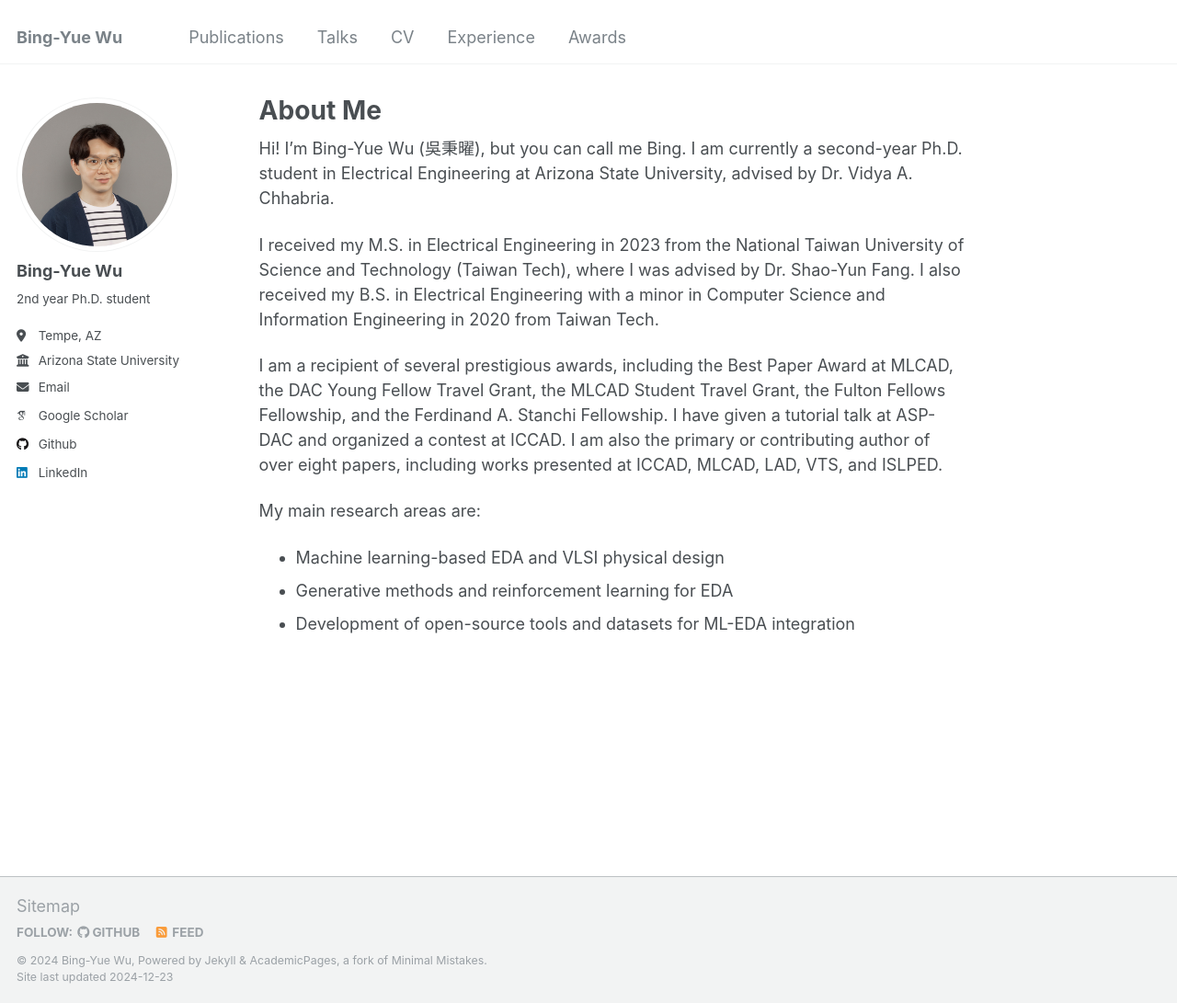
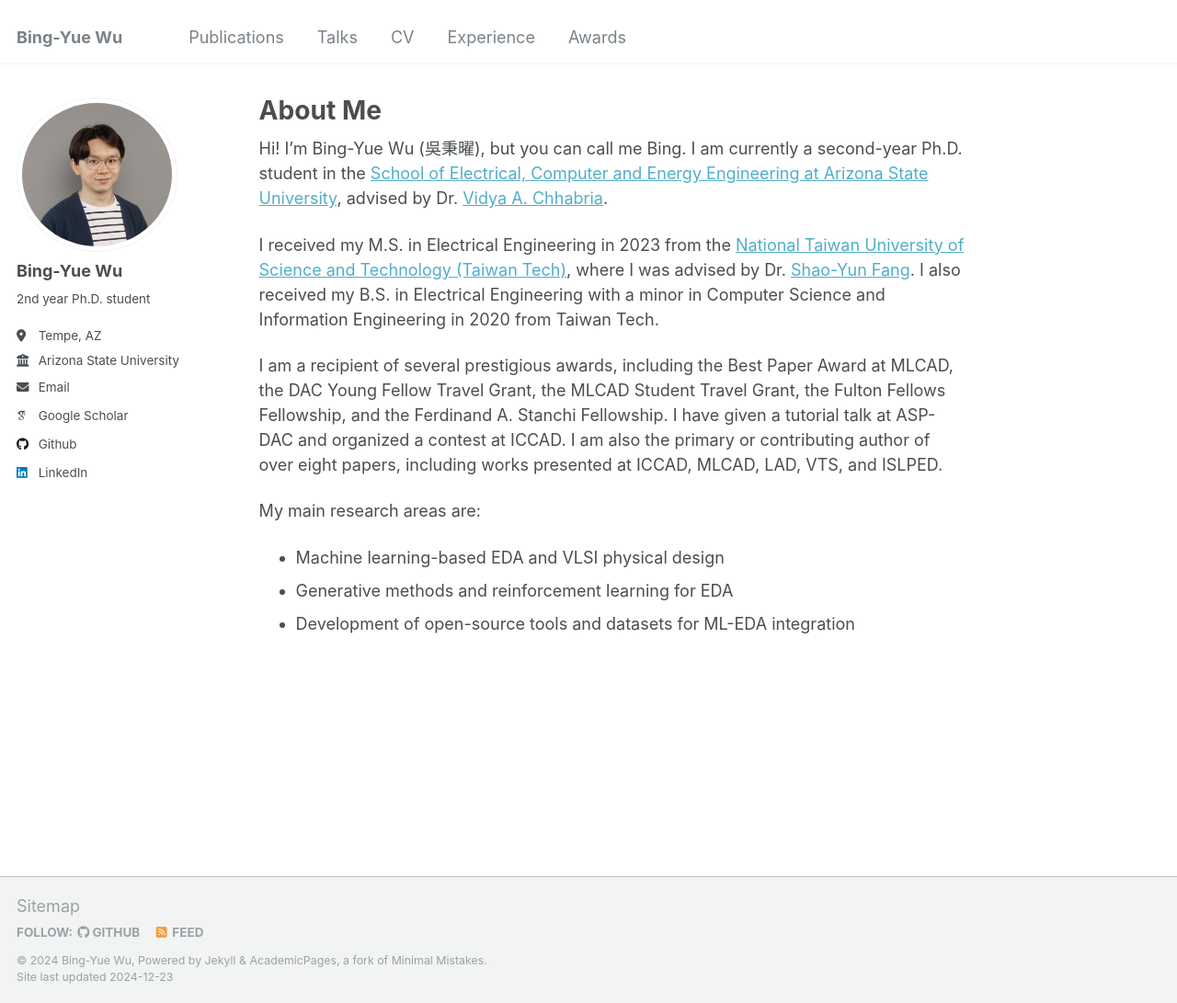
Before and after one commit to bingyuew/bingyuew.github.io, a Jekyll site: the page built from _pages/about.md, in a window 1280 px wide and 1091 px high. Shown: the whole window at 92% size. Built offline with Jekyll 4.4.1, drawn with Linux system fonts in a browser that asks for light colours; some web fonts are replaced.

Commit message:
update website
Signed-off-by: Bing-Yue Wu <bingyuew@Bing-Yues-MacBook-Air.local>

```diff
--- a/_pages/about.md
+++ b/_pages/about.md
@@ -7,9 +7,9 @@ redirect_from:
   - /about.html
 ---
 
-Hi! I'm Bing-Yue Wu (吳秉曜), but you can call me Bing. I am currently a second-year Ph.D. student in Electrical Engineering at Arizona State University, advised by Dr. Vidya A. Chhabria.
+Hi! I'm Bing-Yue Wu (吳秉曜), but you can call me Bing. I am currently a second-year Ph.D. student in the [School of Electrical, Computer and Energy Engineering at Arizona State University](https://ecee.engineering.asu.edu/), advised by Dr. [Vidya A. Chhabria](https://www.linkedin.com/in/vidya-chhabria/).
 
-I received my M.S. in Electrical Engineering in 2023 from the National Taiwan University of Science and Technology (Taiwan Tech), where I was advised by Dr. Shao-Yun Fang. I also received my B.S. in Electrical Engineering with a minor in Computer Science and Information Engineering in 2020 from Taiwan Tech.
+I received my M.S. in Electrical Engineering in 2023 from the [National Taiwan University of Science and Technology (Taiwan Tech)](https://www.ntust.edu.tw/?Lang=en), where I was advised by Dr. [Shao-Yun Fang](https://www.linkedin.com/in/shao-yun-fang-3278b5131/). I also received my B.S. in Electrical Engineering with a minor in Computer Science and Information Engineering in 2020 from Taiwan Tech.
 
 I am a recipient of several prestigious awards, including the Best Paper Award at MLCAD, the DAC Young Fellow Travel Grant, the MLCAD Student Travel Grant, the Fulton Fellows Fellowship, and the Ferdinand A. Stanchi Fellowship. I have given a tutorial talk at ASP-DAC and organized a contest at ICCAD. I am also the primary or contributing author of over eight papers, including works presented at ICCAD, MLCAD, LAD, VTS, and ISLPED.
 
```
